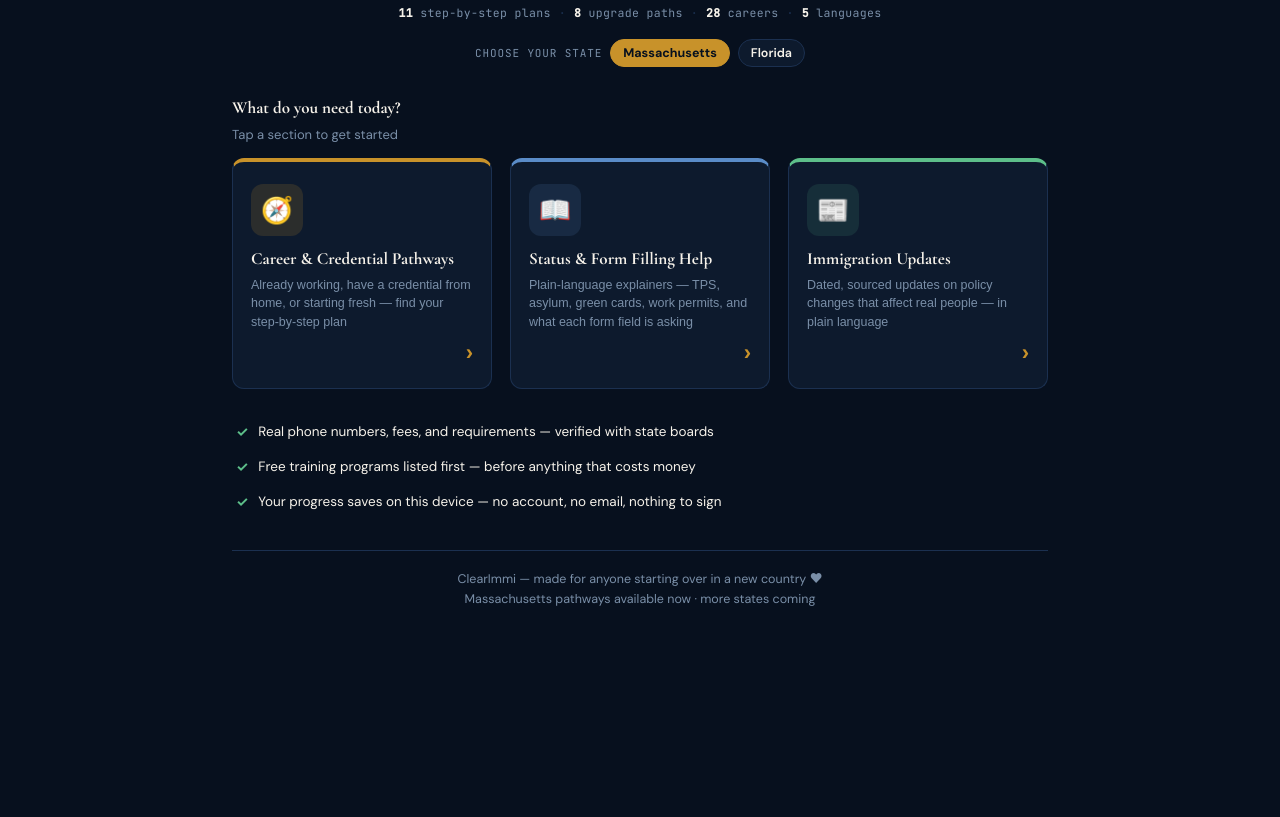
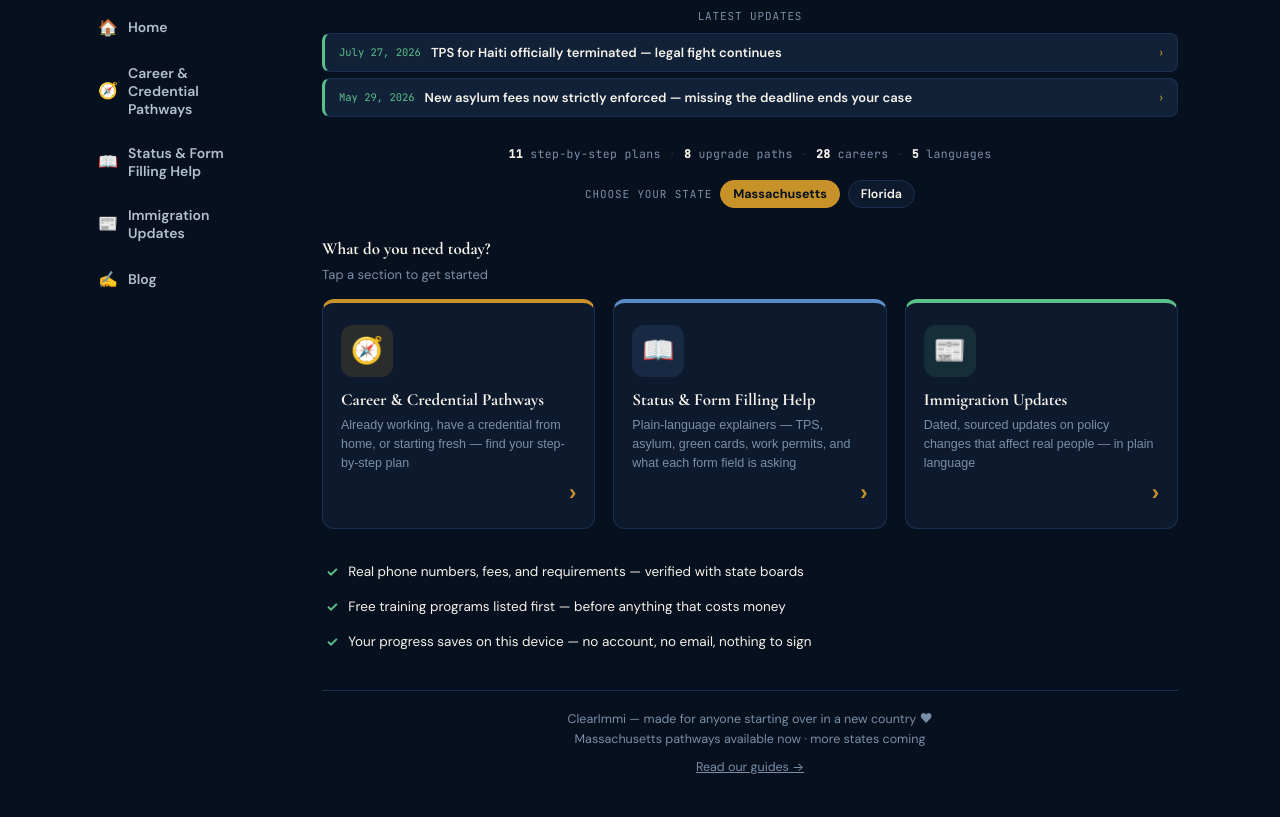
Before and after one commit to l3x509/clearimmi-proxy, a plain HTML site: page index.html in a window 1280 px wide. Shown: the part 296-1113 px from the top of the page. Before the commit the page ends 1005 px from the top, so only its background shows below. Drawn offline with nearby package versions, Linux system fonts and the light colour scheme.

Commit message:
Add desktop sidebar nav and homepage Immigration Updates strip
- Desktop (>=900px): persistent left sidebar linking Home, Pathways,
  Status & Form Help, Updates, and Blog, wrapping .wrap in a new
  .desktop-shell grid. Mobile markup/CSS/behavior untouched below
  900px (sidebar is display:none).
- Homepage: new updates-strip shows the 2 most recent Immigration
  Updates items between the trust pills and the stats bar, linking
  into the full Updates screen. Re-renders on load and on setLang()
  alongside renderStatsBar().
- Mobile footer now links to the blog (blog/index.html) since it
  doesn't get the sidebar.

```diff
--- a/css/style.css
+++ b/css/style.css
@@ -1090,3 +1090,105 @@
     margin: 0 0 8px;
   }
   .blog-list-item p { font-size: 13.5px; color: var(--muted-light); margin: 0; line-height: 1.55; }
+
+  /* Desktop persistent sidebar nav */
+  .desktop-sidebar { display: none; }
+
+  @media (min-width: 900px) {
+    .desktop-shell {
+      display: grid;
+      grid-template-columns: 220px 1fr;
+      align-items: start;
+      max-width: 1140px;
+      margin: 0 auto;
+    }
+
+    .desktop-sidebar {
+      display: flex;
+      flex-direction: column;
+      gap: 4px;
+      position: sticky;
+      top: 24px;
+      padding: 32px 16px;
+    }
+
+    .desktop-sidebar-brand {
+      font-family: 'JetBrains Mono', monospace;
+      font-size: 13px;
+      font-weight: 700;
+      letter-spacing: 0.08em;
+      color: var(--gold);
+      margin-bottom: 16px;
+      padding: 0 12px;
+    }
+
+    .sidebar-link {
+      display: flex;
+      align-items: center;
+      gap: 10px;
+      width: 100%;
+      text-align: left;
+      background: none;
+      border: none;
+      border-radius: 8px;
+      padding: 11px 12px;
+      font-family: 'DM Sans', sans-serif;
+      font-size: 14px;
+      font-weight: 600;
+      color: var(--muted-light);
+      text-decoration: none;
+      cursor: pointer;
+      transition: background 0.15s ease, color 0.15s ease;
+    }
+    .sidebar-link:hover { background: var(--card-mid); color: var(--heading); }
+    .sidebar-link-icon { font-size: 16px; flex-shrink: 0; }
+
+    /* .wrap already has its own max-width from the earlier desktop
+       breakpoint fix — inside the grid it should fill its column
+       instead of trying to center itself again */
+    .desktop-shell .wrap { max-width: none; margin: 0; }
+  }
+
+  /* Immigration Updates preview strip (homepage) */
+  .updates-strip {
+    margin: 18px 0;
+    padding: 4px 0;
+  }
+  .updates-strip-label {
+    font-family: 'JetBrains Mono', monospace;
+    font-size: 11px;
+    letter-spacing: 0.08em;
+    text-transform: uppercase;
+    color: var(--muted);
+    margin-bottom: 8px;
+    text-align: center;
+  }
+  .updates-strip-item {
+    display: flex;
+    align-items: center;
+    gap: 10px;
+    width: 100%;
+    background: var(--card-mid);
+    border: 1px solid var(--line);
+    border-left: 3px solid var(--green);
+    border-radius: 8px;
+    padding: 10px 14px;
+    margin-bottom: 6px;
+    cursor: pointer;
+    text-align: left;
+    font-family: 'DM Sans', sans-serif;
+  }
+  .updates-strip-item:hover { border-color: var(--green); background: rgba(93,191,138,.08); }
+  .updates-strip-date {
+    font-family: 'JetBrains Mono', monospace;
+    font-size: 10.5px;
+    color: var(--green);
+    flex-shrink: 0;
+  }
+  .updates-strip-title {
+    flex: 1;
+    font-size: 13px;
+    color: var(--heading);
+    font-weight: 600;
+  }
+  .updates-strip-arrow { color: var(--gold); flex-shrink: 0; }
--- a/index.html
+++ b/index.html
@@ -43,6 +43,26 @@
   </div>
 </header>
 
+<div class="desktop-shell">
+  <nav class="desktop-sidebar">
+    <div class="desktop-sidebar-brand">CLEARIMMI</div>
+    <button class="sidebar-link" onclick="goHome()">
+      <span class="sidebar-link-icon">🏠</span> Home
+    </button>
+    <button class="sidebar-link" onclick="showScreen('screen-pathways-hub')">
+      <span class="sidebar-link-icon">🧭</span> Career &amp; Credential Pathways
+    </button>
+    <button class="sidebar-link" onclick="showScreen('screen-glossary')">
+      <span class="sidebar-link-icon">📖</span> Status &amp; Form Filling Help
+    </button>
+    <button class="sidebar-link" onclick="showScreen('screen-updates')">
+      <span class="sidebar-link-icon">📰</span> Immigration Updates
+    </button>
+    <a class="sidebar-link" href="blog/index.html">
+      <span class="sidebar-link-icon">✍️</span> Blog
+    </a>
+  </nav>
+
 <div class="wrap">
 
   <!-- HOME: intent-first -->
@@ -53,6 +73,8 @@
       <div class="trust-pill" data-en="✓ No sign-up" data-ht="✓ Pa bezwen kont" data-fr="✓ Sans inscription">✓ No sign-up</div>
       <div class="trust-pill" data-en="✓ Nothing stored" data-ht="✓ Anyen pa estoke" data-fr="✓ Rien n'est conservé">✓ Nothing stored</div>
     </div>
+
+    <div class="updates-strip" id="updatesStrip"></div>
 
     <div class="stats-bar" id="statsBar"></div>
 
@@ -113,6 +135,7 @@
 
     <div class="footer-line">
       <p data-en="ClearImmi — made for anyone starting over in a new country ♥<br>Massachusetts pathways available now · more states coming" data-ht="ClearImmi — fèt pou nenpòt moun k ap rekòmanse nan yon nouvo peyi ♥<br>Chemen Massachusetts disponib kounye a · plis eta ap vini" data-fr="ClearImmi — conçu pour quiconque recommence dans un nouveau pays ♥<br>Parcours du Massachusetts disponibles maintenant · d'autres États à venir" data-es="ClearImmi — hecho para cualquiera que empieza de nuevo en un país nuevo ♥<br>Caminos de Massachusetts disponibles ahora · más estados próximamente" data-pt="ClearImmi — feito para quem está recomeçando em um novo país ♥<br>Caminhos de Massachusetts disponíveis agora · mais estados em breve">ClearImmi — made for anyone starting over in a new country ♥<br>Massachusetts pathways available now · more states coming</p>
+      <p style="margin-top:8px;"><a href="blog/index.html" style="color:var(--muted);text-decoration:underline;">Read our guides →</a></p>
     </div>
   </div>
 
@@ -709,6 +732,8 @@
 
 </div>
 
+</div>
+
 <script src="js/config.js"></script>
 
 <script src="js/data/states/ma.js"></script>
--- a/js/app/main.js
+++ b/js/app/main.js
@@ -26,5 +26,6 @@
   renderStateStrip();
   renderRoadmap();
   renderStatsBar();
+  renderUpdatesStrip();
   renderFieldAvailability();
 })();
--- a/js/app/navigation.js
+++ b/js/app/navigation.js
@@ -201,5 +201,6 @@
   renderStateStrip();
   renderRoadmap();
   renderStatsBar();
+  renderUpdatesStrip();
   renderFieldAvailability();
 }
--- a/js/app/render-updates.js
+++ b/js/app/render-updates.js
@@ -15,3 +15,22 @@
     </div>
   `).join('');
 }
+
+function renderUpdatesStrip() {
+  const el = document.getElementById('updatesStrip');
+  if (!el) return;
+  const lang = currentLang;
+  const latest = updatesData.slice(0, 2); // array is newest-first by convention
+  if (!latest.length) { el.innerHTML = ''; return; }
+
+  el.innerHTML = `
+    <div class="updates-strip-label">Latest updates</div>
+    ${latest.map(u => `
+      <button class="updates-strip-item" onclick="showScreen('screen-updates')">
+        <span class="updates-strip-date">${u.date[lang] || u.date.en}</span>
+        <span class="updates-strip-title">${u.title[lang] || u.title.en}</span>
+        <span class="updates-strip-arrow">›</span>
+      </button>
+    `).join('')}
+  `;
+}
```
